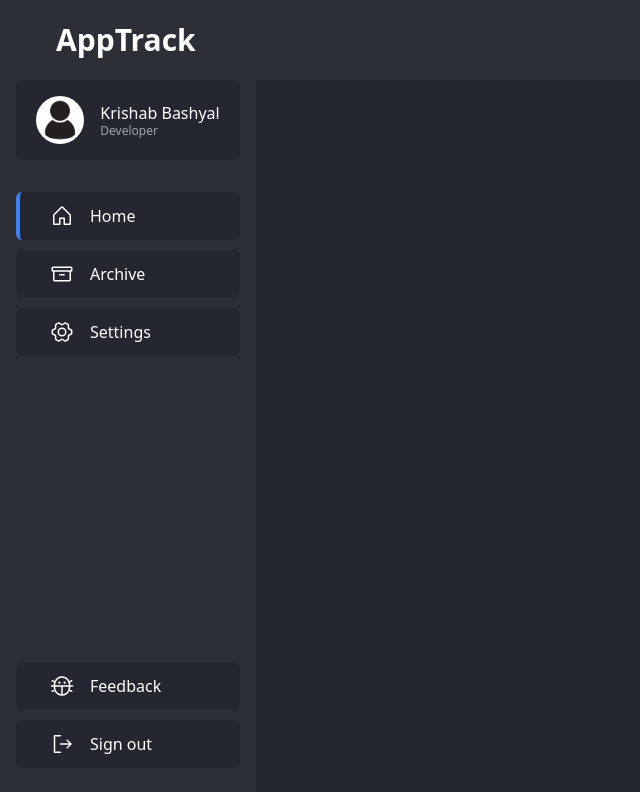
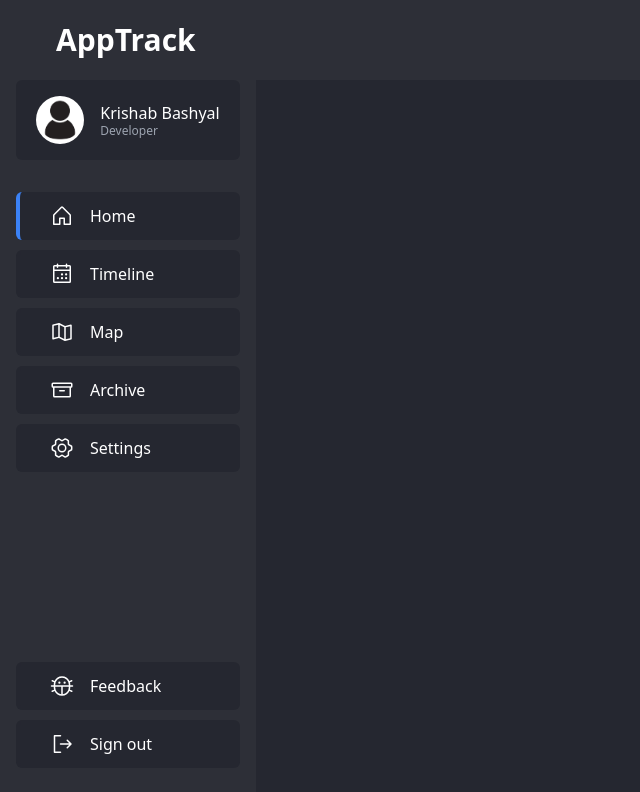
Before and after one commit to krishabbashyal/Apptive, a Next.js app in the folder client/: page / in a window 1280 px wide. Shown: the top 792 px of the page, without its empty margins (0-640 px from the left). Built offline with nearby package versions, Linux system fonts and the light colour scheme.

Commit message:
Nvm going to work on these too

```diff
--- a/client/src/components/Sidebar/index.tsx
+++ b/client/src/components/Sidebar/index.tsx
@@ -2,7 +2,7 @@
 
 import React from "react";
 import Image from "next/image";
-import { Archive, Bug, GearSix, House, IconProps, SignOut } from "@phosphor-icons/react";
+import { Archive, Bug, CalendarDots, GearSix, House, IconProps, MapTrifold, SignOut } from "@phosphor-icons/react";
 
 const SidebarProfileTab = () => {
   return (
@@ -42,8 +42,8 @@ const Sidebar = () => {
         <div className="flex mt-8 flex-col flex-grow">
           <div className="flex flex-col gap-y-2.5 flex-grow">
             <SidebarTab icon={House} label="Home" customStyle="border-blue-500"/>
-            {/* <SidebarTab icon={CalendarDots} label="Timeline" />
-            <SidebarTab icon={MapTrifold} label="Map" /> */}
+            <SidebarTab icon={CalendarDots} label="Timeline" />
+            <SidebarTab icon={MapTrifold} label="Map" />
             <SidebarTab icon={Archive} label="Archive" />
             <SidebarTab icon={GearSix} label="Settings" />
           </div>
```
